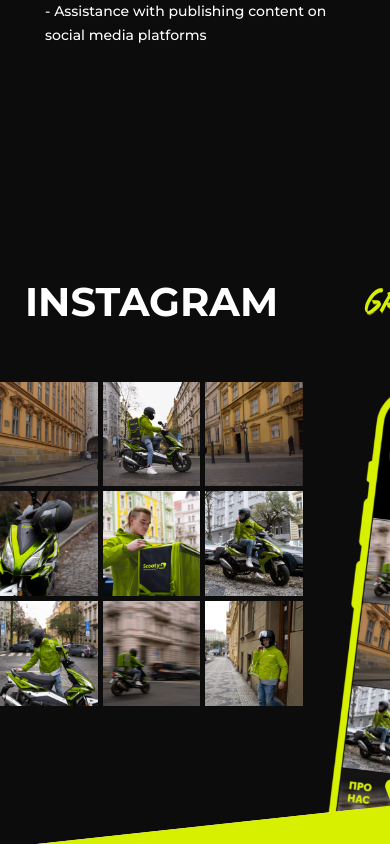
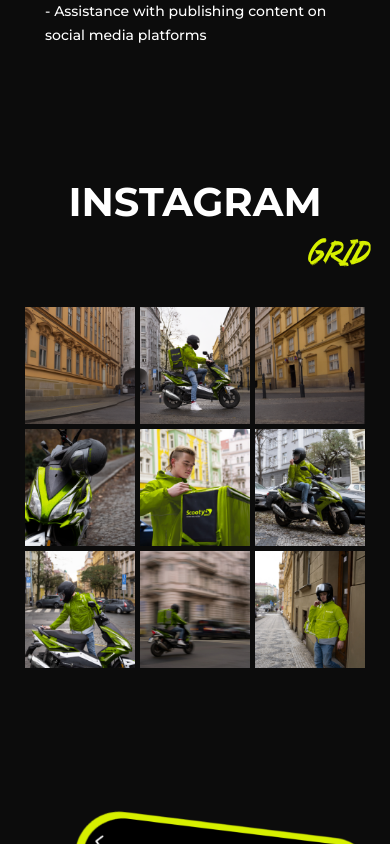
Before and after one commit to Nepokornyi/Rubinproduction_3.0, a React (Vite) app in the folder rubinprod/: page /scooty in a window 390 px wide. Shown: the part 3600-4444 px from the top of the page. Built offline with nearby package versions, Linux system fonts and the light colour scheme.

Commit message:
add socials mobile

```diff
--- a/rubinprod/src/pages/AppScootyCase/ScootySocialsSection/ScootySocialsSection.tsx
+++ b/rubinprod/src/pages/AppScootyCase/ScootySocialsSection/ScootySocialsSection.tsx
@@ -14,12 +14,15 @@ import eighthGridImage from '../../../assets/img/scooty/instagramGrid/instaEight
 import ninthGridImage from '../../../assets/img/scooty/instagramGrid/instaNinthGridImage.png'
 
 import instagramPhone from '../../../assets/img/scooty/instagramPhone.png'
+import { useBreakpointBiggerThan } from '../../../helpers/useCurrentBreakpoint'
+import { LayoutFlexContainerProps } from '../../../components/layout/types'
 
-const StyledFlexContainer = styled(FlexContainer)`
-    padding: 150px 0px 100px 0;
+const StyledFlexContainer = styled(FlexContainer)<LayoutFlexContainerProps>`
+    padding: ${(props) =>
+        props.$isDesktopLayout ? '150px 0px 100px 0' : '50px 0px'};
 `
 
-const ShowReelGrid = styled(Box)`
+const ShowReelGrid = styled(Box)<{ $isTabletLayout: boolean }>`
     width: 100%;
     display: grid;
     grid-template-columns: repeat(3, 1fr);
@@ -27,6 +30,7 @@ const ShowReelGrid = styled(Box)`
     max-width: 500px;
     max-height: 500px;
     gap: 5px;
+    padding: ${(props) => !props.$isTabletLayout && '25px'};
 `
 
 const RelativeText = styled(Text)`
@@ -34,10 +38,11 @@ const RelativeText = styled(Text)`
     text-transform: ${(props) => props.$textTransform};
 `
 
-const StyledText = styled(Text)`
+const StyledText = styled(Text)<LayoutFlexContainerProps>`
     position: absolute;
-    top: 0;
-    right: -150px;
+    top: ${(props) => (props.$isDesktopLayout ? '0' : 'auto')};
+    right: ${(props) => (props.$isDesktopLayout ? '-150px' : '-50px')};
+    bottom: ${(props) => !props.$isDesktopLayout && '-50px'};
     color: #d7f000;
 `
 
@@ -47,24 +52,42 @@ const StyledImage = styled.img`
     object-fit: cover;
 `
 
-const InstagramImage = styled.img`
+const ImageContainer = styled(FlexContainer)<LayoutFlexContainerProps>`
+    height: ${(props) => !props.$isDesktopLayout && '55vh'};
+    min-height: ${(props) => !props.$isDesktopLayout && '500px'};
+`
+
+const InstagramImage = styled.img<LayoutFlexContainerProps>`
+    position: absolute;
+    bottom: -145px;
+    left: ${(props) => (props.$isDesktopLayout ? '0' : '50%')};
+    transform: ${(props) => !props.$isDesktopLayout && 'translateX(-50%)'};
     width: auto;
     height: calc(100% + 50px);
     object-fit: cover;
-    position: absolute;
-    bottom: -145px;
-    left: 0;
 `
 
 export const ScootySocialsSection = () => {
+    const isDesktopLayout = useBreakpointBiggerThan('xl')
+    const isTabletLayout = useBreakpointBiggerThan('md')
+    const direction = isDesktopLayout ? 'row' : 'column'
+
     return (
-        <StyledFlexContainer>
+        <StyledFlexContainer
+            $isDesktopLayout={isDesktopLayout}
+            direction={direction}
+        >
             <FlexContainer direction="column" center gap="50px">
                 <RelativeText $textTransform="uppercase" variant={'h2'}>
                     Instagram
-                    <StyledText fontFamily="Grunges">Grid</StyledText>
+                    <StyledText
+                        $isDesktopLayout={isDesktopLayout}
+                        fontFamily="Grunges"
+                    >
+                        Grid
+                    </StyledText>
                 </RelativeText>
-                <ShowReelGrid>
+                <ShowReelGrid $isTabletLayout={isTabletLayout}>
                     <Box>
                         <StyledImage src={firstGridImage} />
                     </Box>
@@ -95,9 +118,12 @@ export const ScootySocialsSection = () => {
                 </ShowReelGrid>
             </FlexContainer>
 
-            <FlexContainer>
-                <InstagramImage src={instagramPhone} />
-            </FlexContainer>
+            <ImageContainer $isDesktopLayout={isDesktopLayout}>
+                <InstagramImage
+                    $isDesktopLayout={isDesktopLayout}
+                    src={instagramPhone}
+                />
+            </ImageContainer>
         </StyledFlexContainer>
     )
 }
```
